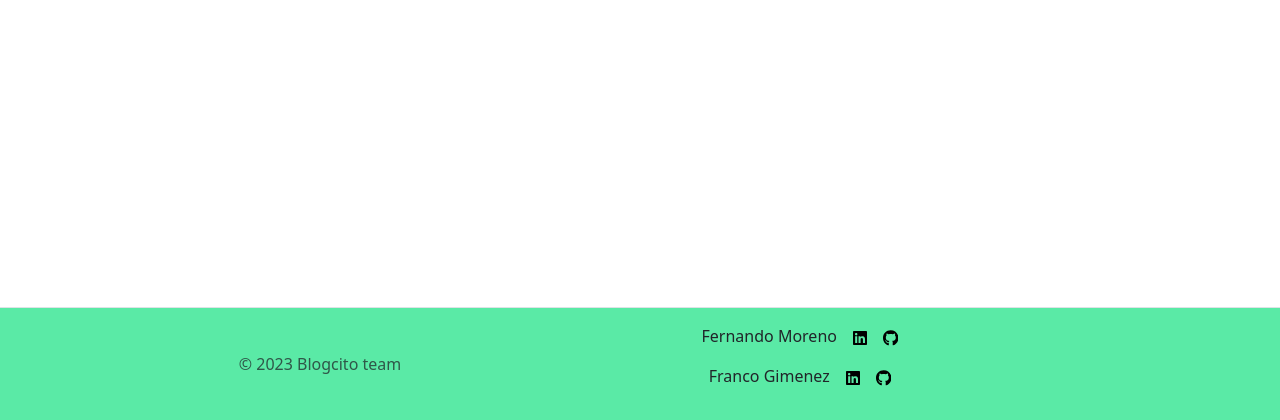
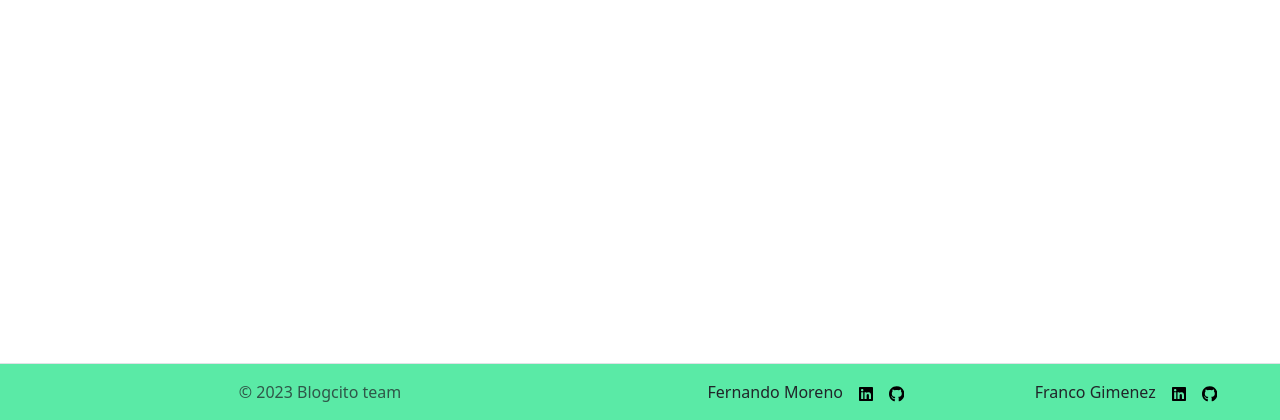
Before and after one commit to CarlosFernandoMoreno/blog, a Node server app: page / in a window 1280 px wide. Shown: the part 380-800 px from the top of the page. Run offline with Node 20, Linux system fonts and the light colour scheme; data that the repository does not hold is empty; some libraries are stand-ins or nearby versions.

Commit message:
ajustes de posicionamiento

```diff
--- a/src/views/layout/footer.ejs
+++ b/src/views/layout/footer.ejs
@@ -8,12 +8,12 @@
     </div>
 
 
-    <div class="col-12 col-sm-6">
+    <div class="col-12 col-sm-6 row">
         <!-- Links Fer-->
         <ul class="nav col-12 col-md-6 justify-content-center list-unstyled d-flex">
 
             <li>
-                <p>Fernando Moreno</p>
+                <p class="m-0">Fernando Moreno</p>
             </li>
 
             <li class="ms-3"><a class="text-body-secondary" href="#"><svg xmlns="http://www.w3.org/2000/svg" height="1em"
@@ -33,7 +33,7 @@
         <ul class="nav col-12 col-md-6 justify-content-center list-unstyled d-flex">
 
             <li>
-                <p>Franco Gimenez</p>
+                <p class="m-0">Franco Gimenez</p>
             </li>
 
             <li class="ms-3"><a class="text-body-secondary" href="#"><svg xmlns="http://www.w3.org/2000/svg" height="1em"
```
